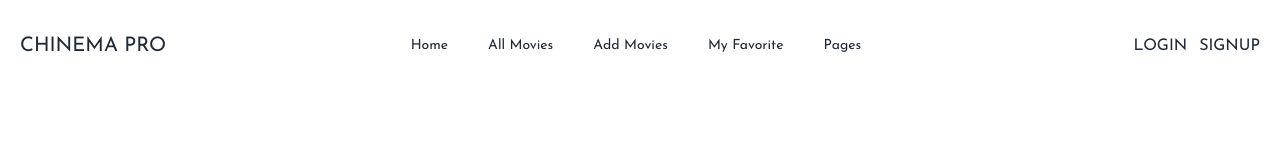
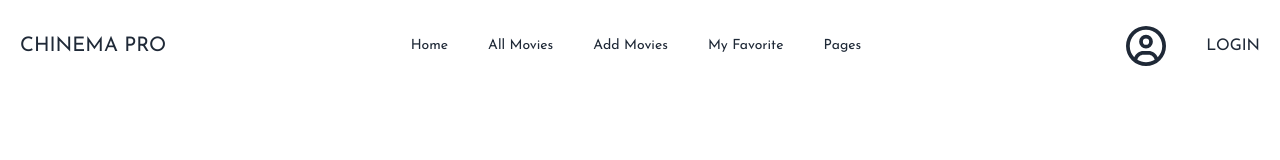
Before and after one commit to mahmudrkb/CHINEMA-PRO-10, a React (Vite) app: page /auth/signup in a window 1280 px wide. Shown: the top 160 px of the page. Built offline with nearby package versions, Linux system fonts and the light colour scheme; no server answers.

Commit message:
login done

```diff
--- a/src/components/Header.jsx
+++ b/src/components/Header.jsx
@@ -1,11 +1,10 @@
 import React, { useContext } from "react";
 import { Link, NavLink } from "react-router-dom";
 import { AuthContext } from "../provider/AuthProvider";
+import { FaRegCircleUser } from "react-icons/fa6";
 
 const Header = () => {
-
-const{user}=useContext(AuthContext)
-
+  const { user, userLogOut } = useContext(AuthContext);
 
   const links = (
     <>
@@ -23,9 +22,8 @@ const{user}=useContext(AuthContext)
         <NavLink to={"/favorite"}>My Favorite</NavLink>
       </li>
       <li className="mr-2">
-        <NavLink to={"/pages"}>Pages {user &&user.email}</NavLink>
+        <NavLink to={"/pages"}>Pages </NavLink>
       </li>
-
     </>
   );
   return (
@@ -58,17 +56,31 @@ const{user}=useContext(AuthContext)
           </div>
           <a className="  text-xl">CHINEMA PRO</a>
         </div>
-       {/* <div>{user.displayName}</div> */}
+        {/* <div>{user.displayName}</div> */}
         <div className="navbar-center hidden lg:flex">
           <ul className="menu menu-horizontal px-1">{links}</ul>
         </div>
 
-
-        <div className="navbar-end space-x-3">
-          <Link to={"/auth/login"}>LOGIN</Link>
-
-          <Link to={'/auth/signup'}>SIGNUP</Link>
-        </div>
+        {user && user.email ? (
+          <div className="navbar-end  space-x-3 flex gap-5">
+            <img className="rounded-full w-10 h-10" src={user?.photoURL} alt="" />
+            <button
+              onClick={userLogOut}
+              className="text-sm hover:text-gray-300"
+            >
+              LOGOUT
+            </button>
+          </div>
+        ) : (
+          <div className="navbar-end  space-x-3 flex gap-5">
+            <Link to={"/auth/signup"}>
+              <FaRegCircleUser className="hover:text-gray-400 w-10 h-10" />
+            </Link>
+            <Link className=" hover:text-gray-400 pl-2" to={"/auth/login"}>
+              LOGIN
+            </Link>
+          </div>
+        )}
       </div>
     </div>
   );
--- a/src/page/Signup.jsx
+++ b/src/page/Signup.jsx
@@ -33,7 +33,6 @@ const Signup = () => {
     e.preventDefault();
     const form = e.target;
     const name = form.name.value;
-
     const photo = form.photo.value;
     const email = form.email.value;
     const password = form.password.value;
@@ -41,34 +40,33 @@ const Signup = () => {
     signupWithEmail(email, password)
       .then((result) => {
         const user = result.user;
-        console.log(user)
-        setUser(user)
+        console.log(user);
 
+        const passwordRegex = /^(?=.*[a-z])(?=.*[A-Z]).{6,}$/;
+        if (!passwordRegex.test(password)) {
+          setErrorMgs("Password Should be Alpha Numeric");
+          return;
+        }
 
+        if (password.length < 6) {
+          setErrorMgs("Password should be 6 characters or longer.");
+          return;
+        }
+        setUser(user);
 
-        // const passwordRegex = /^(?=.*[a-z])(?=.*[A-Z]).{6,}$/;
-        // if (!passwordRegex.test(password)) {
-        //   setErrorMgs("Password Should be Alpha Numeric");
-        //   return;
-        // }
+        addProfile({ displayName: name, photoURL: photo })
+          .then((result) => {
+            const user = result.user;
+            console.log(user, "this is add photo");
+          })
+          .catch(() => {});
 
-        // if (password.length < 6) {
-        //   setErrorMgs("Password should be 6 characters or longer.");
-        //   return;
-        // }
+        toast.success("Registration Successful ! ", {
+          position: "top-center",
+        });
+        setUser(user);
 
-        // addProfile({ displayName: name, photoURL: photo })
-        //   .then((result) => {
-        //     const user = result.user;
-        //     console.log(user, "this is add photo");
-        //   })
-        //   .catch(() => {});
-
-        // toast.success("Registration Successful ! ", {
-        //   position: "top-center",
-        // });
-
-        // navigate("/");
+        navigate("/");
       })
 
       .catch(() => {
--- a/src/provider/AuthProvider.jsx
+++ b/src/provider/AuthProvider.jsx
@@ -7,6 +7,7 @@ import {
   onAuthStateChanged,
   signInWithEmailAndPassword,
   signInWithPopup,
+  signOut,
   updateCurrentUser,
   updateProfile,
 } from "firebase/auth";
@@ -32,15 +33,21 @@ const AuthProvider = ({ children }) => {
     return createUserWithEmailAndPassword(auth, email, password);
   };
 
-  const addProfile = () => {
+  const addProfile = (updateData) => {
     setLoading(true);
-    return updateProfile(auth.currentUser);
+    return updateProfile(auth.currentUser,updateData);
   };
 
   const loginProfile = (email, password) => {
     setLoading(true);
     return signInWithEmailAndPassword(auth, email, password);
   };
+
+  const userLogOut=()=>{
+    return signOut(auth)
+  }
+
+
 
   const info = {
     user,
@@ -50,6 +57,7 @@ const AuthProvider = ({ children }) => {
     signupWithEmail,
     addProfile,
     loginProfile,
+    userLogOut
   };
 
   useEffect(()=>{
```
